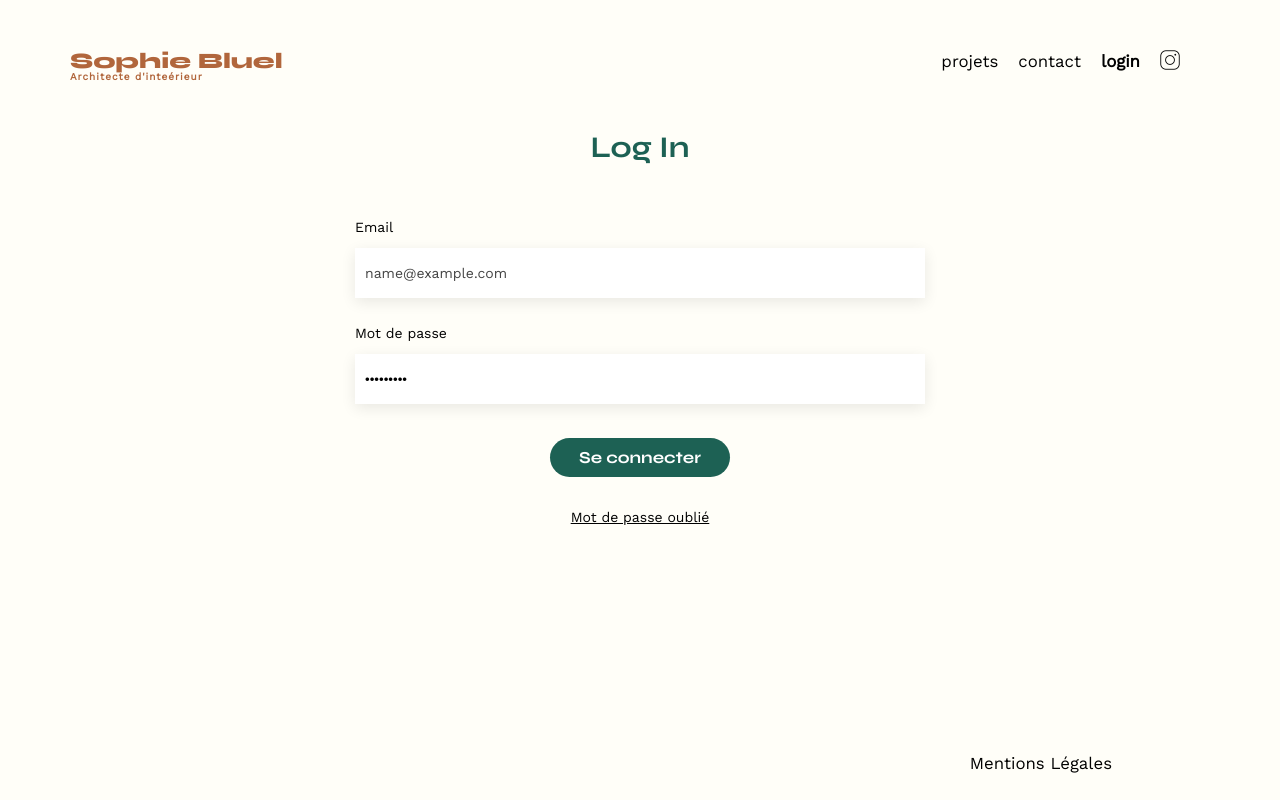
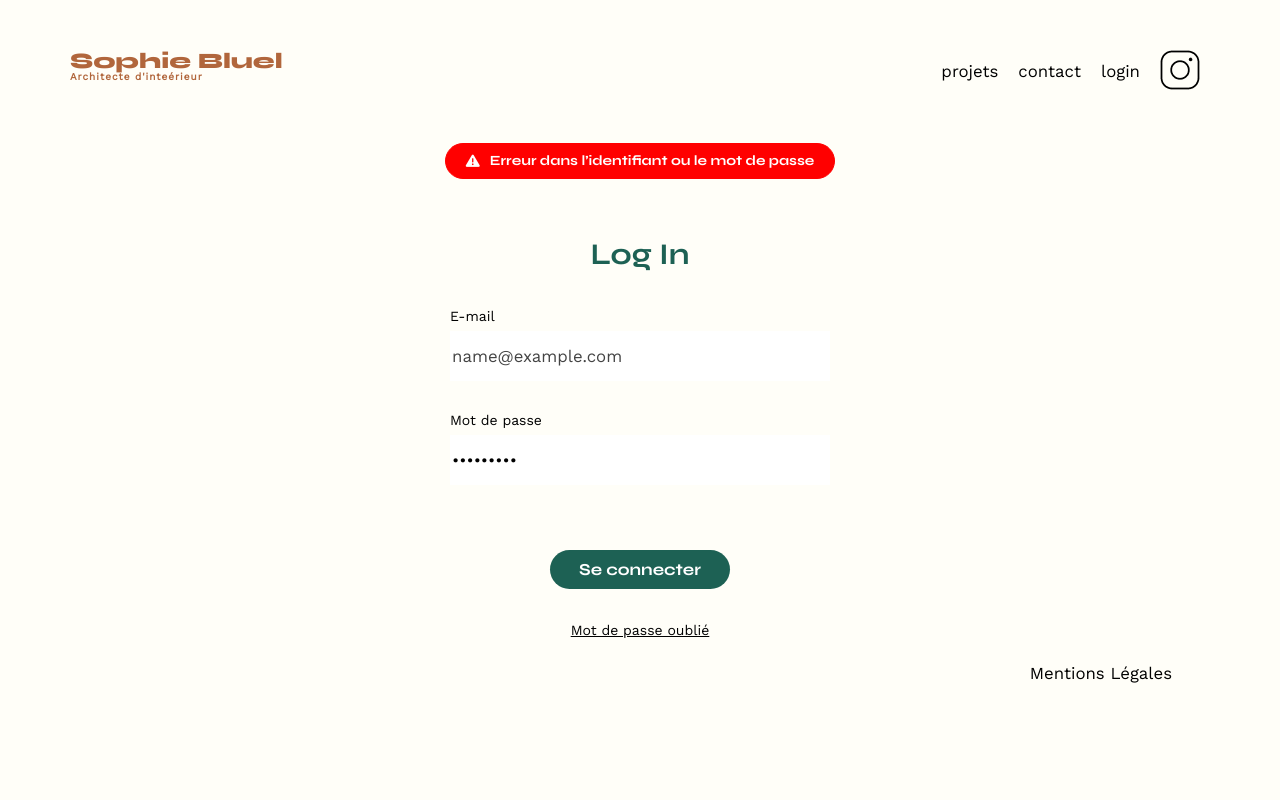
Before and after one commit to Rbnra/Projet-6-Ben, a plain HTML site: page FrontEnd/login.html in a window 1280 px wide. Both pictures are taken after typing "name@example.com", "Sample123" into the empty fields and a click on the input "Se connecter". Drawn offline with nearby package versions, Linux system fonts and the light colour scheme; no server answers.

Commit message:
modification géneral

```diff
--- a/FrontEnd/assets/style.css
+++ b/FrontEnd/assets/style.css
@@ -218,6 +218,7 @@ li:hover {
 }
 #portfolio h2 {
 	text-align: center;
+	padding-left: 100px;
 }
 
 .gallery {
@@ -328,34 +329,12 @@ margin: auto;
 }
 
 
-/*bouton modifier*/
-.edit {
-	display: flex;
-	gap: 5px;
-	position: relative;
-	background: 0;
-	border: 0;
-	cursor: pointer;
-	padding: 0;
-	z-index: 1;
-}
-
-.edit i {
-	font-size: 1.1em;
-	padding-left: 10px;
-}
-
-img{
-	width: 50%;
-}
-
-
 /*Banner edition */
 .edition{
 	transition-duration: 2s;
 	background-color: black;
 	width: 100%;
-	height: 5.0vh;
+	height: 5.9vh;
 	display: flex;
 	align-items: center;
 	justify-content: center;
@@ -366,10 +345,11 @@ img{
 	color: white;
 	font-size: 16px;
 	white-space: nowrap;
-	margin-left: -350px;
+	margin-left: 28%;
+	padding-top: 10px;
 }
 .edition p i{
-	margin-right: 6%;
+	margin-right: 2%;
 }
 
 .container-only-admin {
@@ -383,3 +363,56 @@ img{
 .container-only-admin:hover{
 	color: #B1663C;
 }
+
+.submenu {
+	text-decoration: none;
+	color: #000000;
+}
+
+.submenu a:visited {
+	font-weight: bold;
+}
+
+.main-login h2 {
+	margin: 60px 0 40px 0;
+}
+
+.main-login {
+	display: flex;
+	flex-direction: column;
+	align-items: center;
+	justify-content: center;
+}
+
+.main-login a {
+	font-family: 'Work Sans';
+	text-decoration: underline;
+}
+
+#msg-error {
+	display: none;
+	flex-direction: row;
+	gap: 10px;
+	align-items: center;
+	border: 1px solid red;
+	border-radius: 60px;
+	background-color: red;
+	color: white;
+	font-family: 'Syne';
+	padding: 10px 20px;
+}
+
+.form-login {
+	display: flex;
+	flex-direction: column;
+	min-width: 380px;
+}
+
+#email, #password {
+    font-family: 'Work Sans';
+    margin-top: 8px;
+    margin-bottom: 32px;
+    min-height: 48px;
+    border: none;
+    font-size: 1.2em;
+}
--- /dev/null
+++ b/FrontEnd/function.js
@@ -0,0 +1,11 @@
+// fonction pour récuperer l'id utilisateur et le token
+function getAuthorization() {
+    const token = JSON.parse(localStorage.getItem('auth')).token;
+    return 'Bearer ' + token;
+  }
+
+  // Fonction pour voir si l'utilisateur est connecté
+  function isConnected() {
+    const connecting = getAuthorization() ? true : false;
+    return connecting;
+  }
--- a/FrontEnd/login.html
+++ b/FrontEnd/login.html
@@ -1,53 +1,54 @@
 <!DOCTYPE html>
 <html lang="fr">
-
 <head>
 	<meta charset="UTF-8">
 	<title>Sophie Bluel - Architecte d'intérieur</title>
 	<meta name="viewport" content="width=device-width, initial-scale=1.0">
 	<link rel="preconnect" href="https://fonts.googleapis.com">
 	<link rel="preconnect" href="https://fonts.gstatic.com" crossorigin>
-    <link href="https://fonts.googleapis.com/css2?family=Syne:wght@700;800&family=Work+Sans&display=swap"
-        rel="stylesheet">
+	<link href="https://fonts.googleapis.com/css2?family=Syne:wght@700;800&family=Work+Sans&display=swap" rel="stylesheet">
 	<meta name="description" content="">
+    <script src="https://kit.fontawesome.com/8048b682c0.js" crossorigin="anonymous"></script>
 	<link rel="stylesheet" href="./assets/style.css">
-
 </head>
 
-<body>
+<body class="body-login">
 <header>
     <h1>Sophie Bluel <span>Architecte d'inteérieur</span></h1>
     <nav>
         <ul>
-                <li><a href="index.html" class="nav_bar">projets</a></li>
-                <li class="nav_bar">contact</li>
-                <li><a href="login.html" class="nav_bar" style="font-weight: bold;">login</a></li>
+            <li><a href="index.html#projets" class="submenu">projets</a></li>
+            <li><a href="index.html#contact" class="submenu">contact</a></li>
+            <li><a href="login.html" class="submenu">login</a></li>
             <li><img src="./assets/icons/instagram.png" alt="Instagram"></li>
         </ul>
     </nav>
 </header>
 
-    <main>
-        <section id="login">
+<main class="main-login">
+        <div id="msg-error">
+            <i class="fa-sharp fa-solid fa-triangle-exclamation"></i>
+            <h3>Erreur dans l’identifiant ou le mot de passe</h3>
+        </div>
         <h2>Log In</h2>
-            <form>
-                <label for="email">Email</label>
-                <input type="email" name="email" id="email">
-                <label for="password">Mot de passe</label>
-                <input type="password" name="password" id="password">
-                <input type="submit" value="Se connecter" id="loginBtn">
+        <form class="form-login" method="post">
+            <label for="email">E-mail</label>
+            <input id="email" type="email" name="email" required/>
+            <label for="pass">Mot de passe</label>
+            <input id="password" type="password" name="password" required/>
+            <input type="submit" name="submit-login" value="Se connecter"/>
         </form>
-            <p><a href="#">Mot de passe oublié</a></p>
-        </section>
+        <a href="#">Mot de passe oublié</a>
 </main>
 
 <footer>
 	<nav>
-            <ul class="footer_">
+		<ul>
 			<li>Mentions Légales</li>
 		</ul>
 	</nav>
 </footer>
     <script src="./login.js"></script>
+    <script src="function.js"></script>
 </body>
 </html>
--- a/FrontEnd/login.js
+++ b/FrontEnd/login.js
@@ -1,30 +1,43 @@
-const baseApiUrl = "http://localhost:5678/api/";
+const form = document.getElementsByClassName("form-login")[0].elements;
+const messageError = document.getElementById("msg-error");
+const loginURL = "http://localhost:5678/api/users/login";
 
-document.addEventListener("submit", (e) => {
-  e.preventDefault(); /*Evite rechargement de la page*/
-  let form = {
-    email: document.getElementById("email"),
-    password: document.getElementById("password"),
-  };
+// Se connecter lorque l'on clic sur le bouton
+form["submit-login"].addEventListener("click",function (event) {
+event.preventDefault();
 
-  fetch(`${baseApiUrl}users/login`, { /*Envoie une requête HTTP POST à l'URL*/
-    method: "POST", /*Spécifie que la méthode HTTP utilisée est POST, ce qui est approprié pour soumettre des informations sensibles*/
+  // Validation du formulaire
+  if (form.email.value === "" || form.password.value === "") {
+    messageError.style.display = "flex";
+    return;
+  } else {
+    messageError.style.display = "none";
+  }
+
+    fetch(loginURL, {
+        method: "POST",
         headers: {
-      Accept: "application/json",
-      "Content-Type": "application/json",
+            'Accept': 'application/json',
+            "Content-Type": "application/json;charset=utf-8",
         },
-    body: JSON.stringify({ /*convertit l'objet JavaScript contenant l'e-mail et le mot de passe en une chaîne JSON pour l'envoyer dans le corps de la requête.*/
+        body: JSON.stringify({
             email: form.email.value,
             password: form.password.value,
         }),
-  }).then((response) => {
-    if (response.status !== 200) {
-      alert("Email ou mot de passe erronés");
+    })
+    .then((response) => response.json())
+    .then((data) => {
+        // Stocker les informations d'authentification et rediriger
+        localStorage.setItem('auth', JSON.stringify(data));
+        const auth = JSON.parse(localStorage.getItem('auth'));
+        if (auth && auth.token) {
+          window.location = "index.html";
         } else {
-      response.json().then((data) => {
-        sessionStorage.setItem("token", data.token); //STORE TOKEN /*Si la réponse de la requête est réussie (statut 200), cette ligne stocke le token renvoyé par l'API dans le sessionStorage du navigateur. Le token est généralement utilisé pour authentifier les futures requêtes de l'utilisateur.*/
-        window.location.replace("index.html");
+          messageError.style.display = "flex";
+        }
+    })
+    .catch((error) => {
+      console.error('Error:', error);
+      messageError.style.display = "flex";
     });
-    }
-  });
-});
+})
```
Also changed, not shown: FrontEnd/index.html (+3 -2 lines), FrontEnd/index.js (+40 -12 lines). Lines whose indentation alone changed are shown as unchanged.
